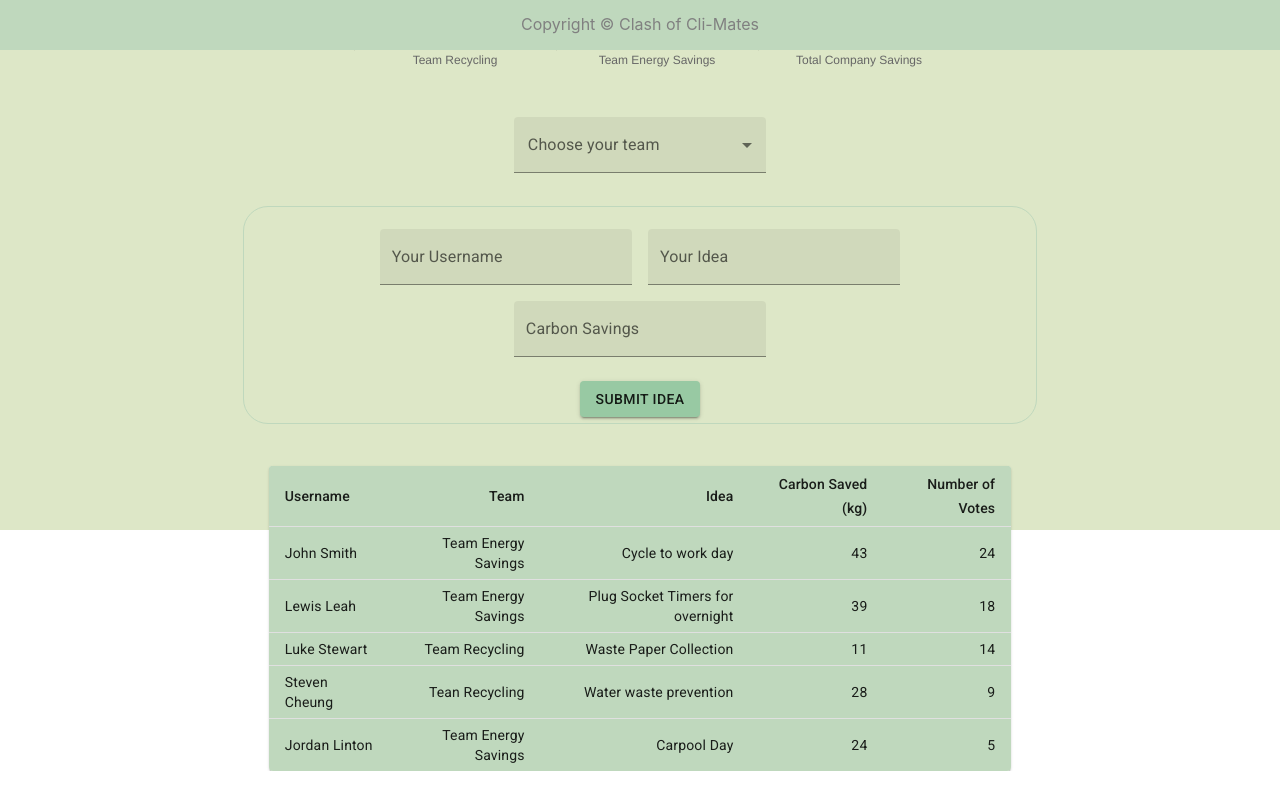
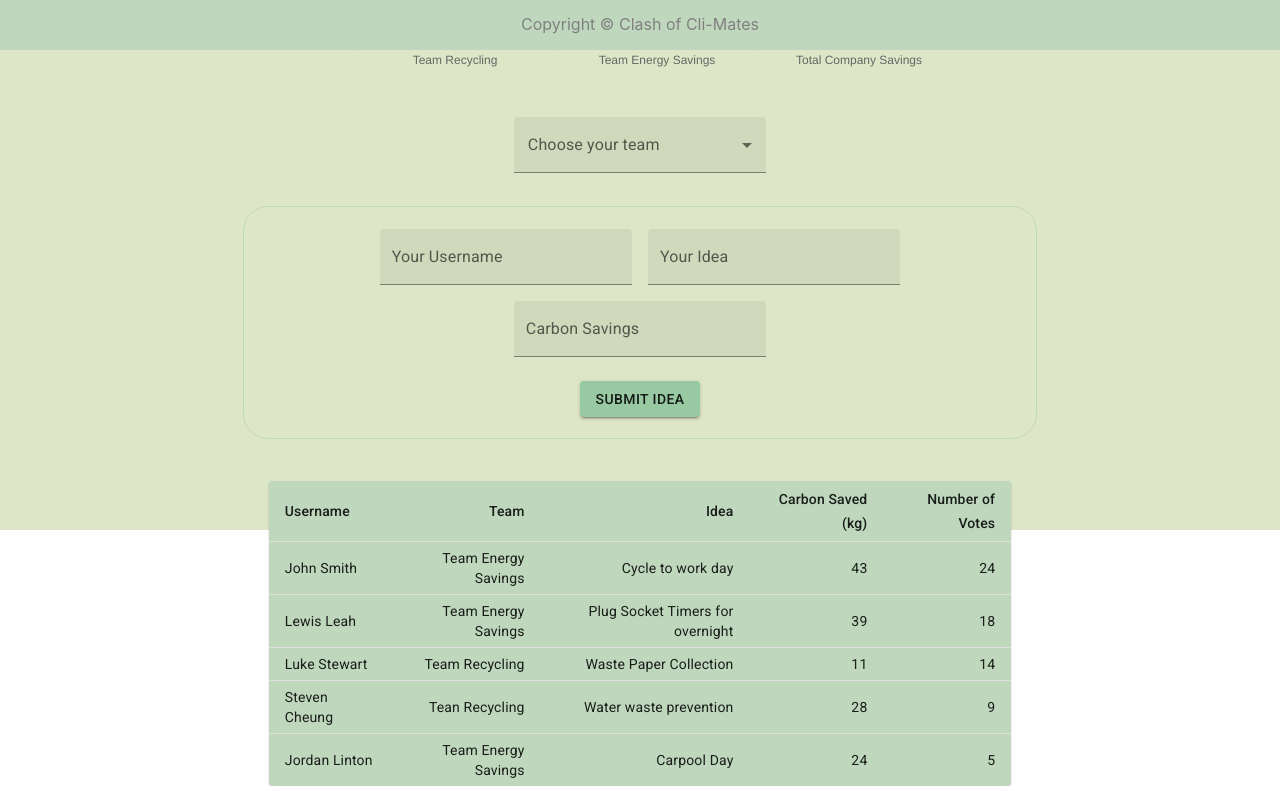
Before and after one commit to moeshy/BAE-Hackathon, a React (Create React App) app in the folder coc-game/: page / in a window 1280 px wide. Shown: the part 750-1536 px from the top of the page. Built offline with nearby package versions, Linux system fonts and the light colour scheme.

Commit message:
readme added

```diff
--- a/coc-game/src/Components/App/App.css
+++ b/coc-game/src/Components/App/App.css
@@ -41,6 +41,10 @@ padding-right: 21%;
 padding-top: 2%
 }
 
+.buttonSubmit{
+  padding-bottom: 2%;
+}
+
 .footer {
   position: fixed;
   left: 0;
--- a/coc-game/src/Components/App/App.js
+++ b/coc-game/src/Components/App/App.js
@@ -31,9 +31,11 @@ function App() {
       <div className="inputField">
           <IdeaInput/>
       </div>
-      <Button variant="contained" color="primary">
+      <div className="buttonSubmit">
+      <Button variant="contained" color="primary" className="buttonSubmit">
     Submit Idea
     </Button>
+    </div>
       </div>
     <div className="ideaLeadersBorder">
     <div className="ideasLeadersTable">
```
